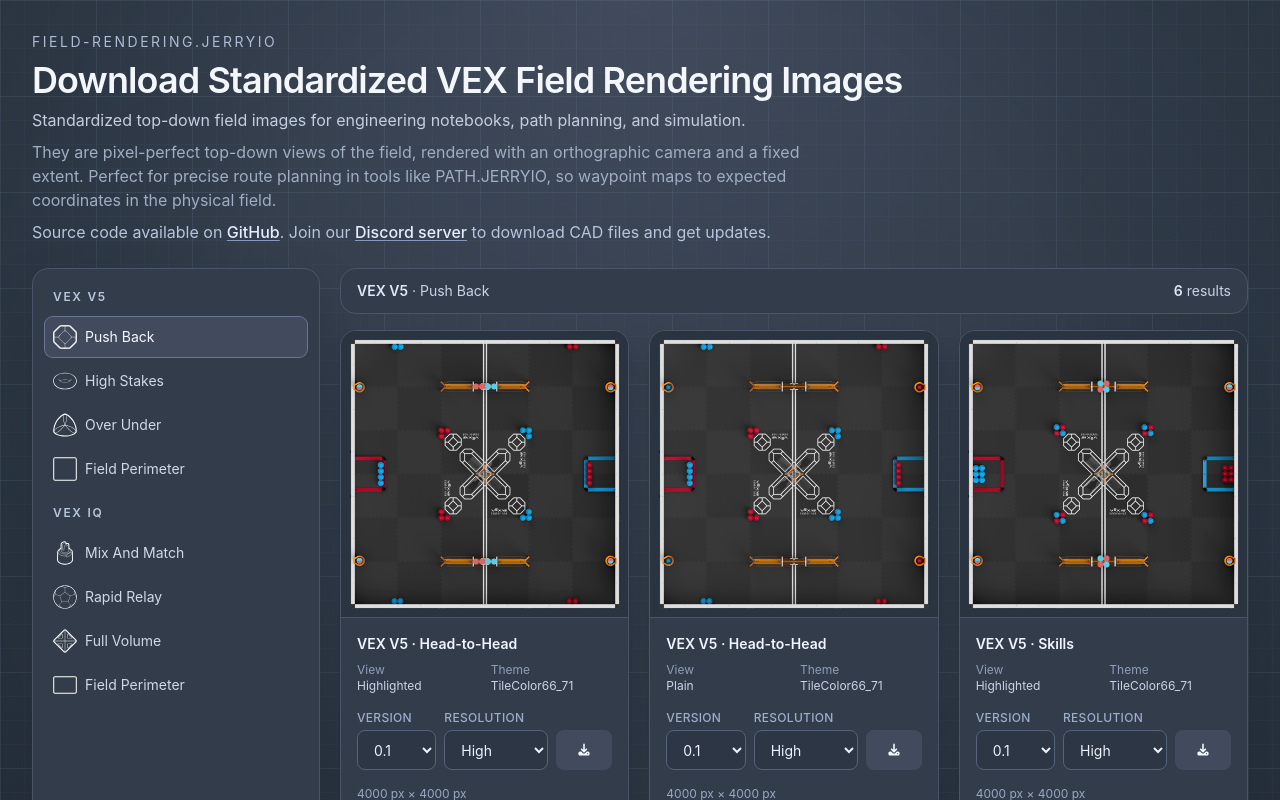
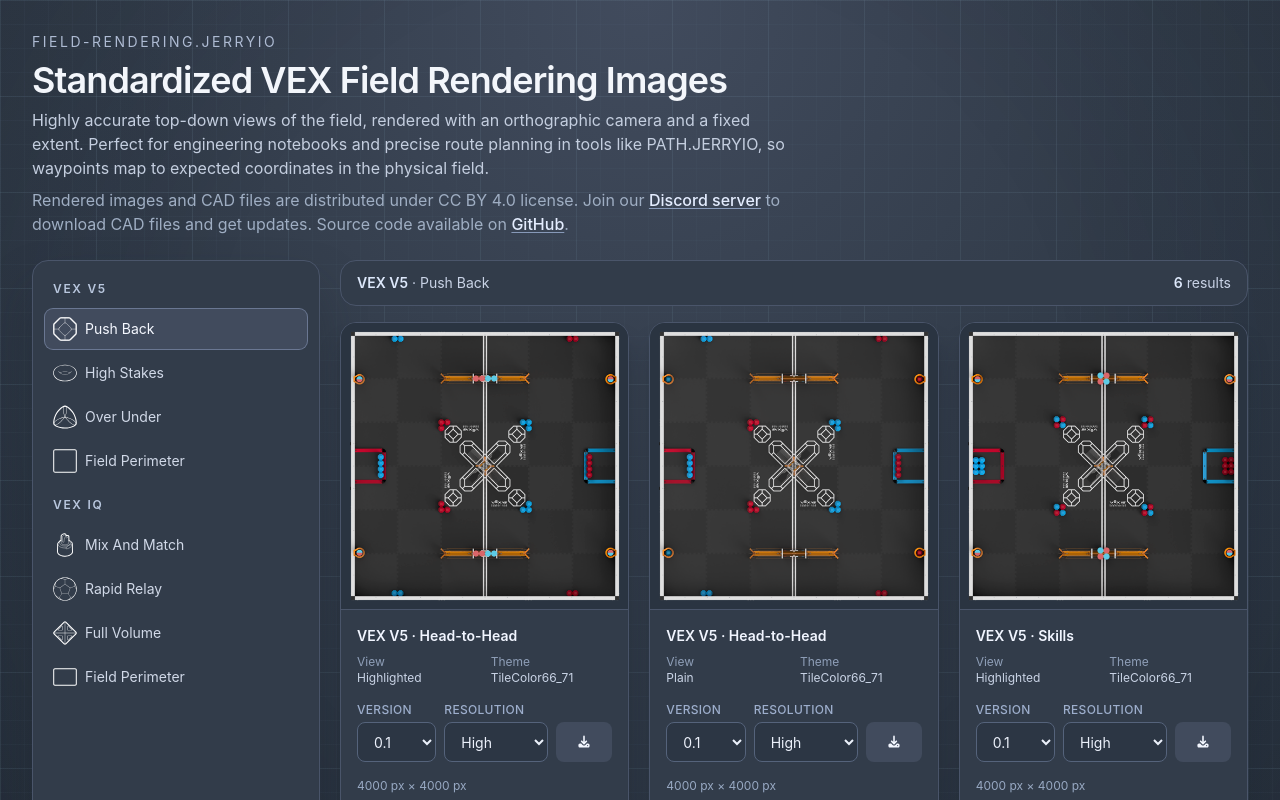
Before and after one commit to Jerrylum/field-rendering.jerryio, a SvelteKit app: page / in a window 1280 px wide. Shown: the top 800 px of the page. Built offline with nearby package versions, Linux system fonts and the light colour scheme.

Commit message:
Refine header content and descriptions for VEX field rendering images to enhance clarity and engagement. Updated links to Discord and GitHub for better resource access.

```diff
--- a/src/routes/+page.svelte
+++ b/src/routes/+page.svelte
@@ -289,25 +289,15 @@
 		<header class="space-y-2">
 			<p class="text-sm tracking-[0.18em] text-[#aebbd3] uppercase">field-rendering.jerryio</p>
 			<h1 class="text-3xl font-semibold tracking-tight text-[#f3f6fb] sm:text-4xl">
-				Download Standardized VEX Field Rendering Images
+				Standardized VEX Field Rendering Images
 			</h1>
-			<p class="max-w-3xl text-sm text-[#c4cedf] sm:text-base">
-				Standardized top-down field images for engineering notebooks, path planning, and simulation.
-			</p>
+			<h2 class="max-w-3xl text-sm text-[#c4cedf] sm:text-base">
+				Highly accurate top-down views of the field, rendered with an orthographic camera and a
+				fixed extent. Perfect for engineering notebooks and precise route planning in tools like
+				PATH.JERRYIO, so waypoints map to expected coordinates in the physical field.
+			</h2>
 			<p class="max-w-3xl text-sm text-[#9faec3] sm:text-base">
-				They are pixel-perfect top-down views of the field, rendered with an orthographic camera and
-				a fixed extent. Perfect for precise route planning in tools like PATH.JERRYIO, so waypoint
-				maps to expected coordinates in the physical field.
-			</p>
-			<p class="max-w-3xl text-sm text-[#b7c5dc] sm:text-base">
-				Source code available on
-				<a
-					href="https://github.com/Jerrylum/field-rendering.jerryio"
-					target="_blank"
-					rel="noreferrer"
-					class="font-medium text-[#e4edff] underline decoration-[#8799b8] underline-offset-2 transition-colors hover:text-white"
-					>GitHub</a
-				>. Join our
+				Rendered images and CAD files are distributed under CC BY 4.0 license. Join our
 				<a
 					href="https://discord.gg/4uVSVXXBBa"
 					target="_blank"
@@ -315,7 +305,14 @@
 					class="font-medium text-[#e4edff] underline decoration-[#8799b8] underline-offset-2 transition-colors hover:text-white"
 					>Discord server</a
 				>
-				to download CAD files and get updates.
+				to download CAD files and get updates. Source code available on
+				<a
+					href="https://github.com/Jerrylum/field-rendering.jerryio"
+					target="_blank"
+					rel="noreferrer"
+					class="font-medium text-[#e4edff] underline decoration-[#8799b8] underline-offset-2 transition-colors hover:text-white"
+					>GitHub</a
+				>.
 			</p>
 		</header>
 
```
